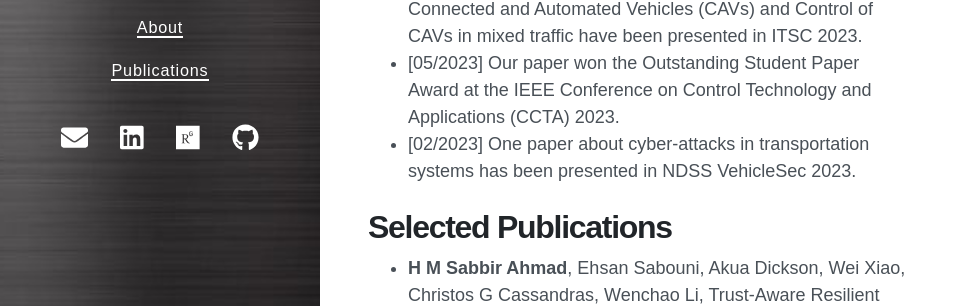
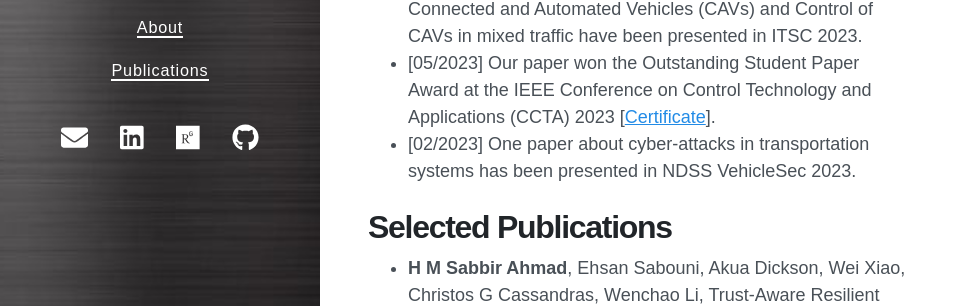
Before and after one commit to SabbirAhmad26/sabbirahmad26.github.io, a Jekyll site: the page built from README.md, in a window 1280 px wide and 900 px high. Shown: the part 488-794 px from the top of the window, without its empty margins (0-975 px from the left). Built offline with Jekyll 4.4.1, drawn with Linux system fonts in a browser that asks for light colours; nearby versions of some CDN libraries; our own code applies the rules of GitHub Pages for plain Markdown files.

Commit message:
Update home.html

```diff
--- a/_layouts/home.html
+++ b/_layouts/home.html
@@ -28,7 +28,7 @@
           <ul>
             <li> [01/2024] One paper about secure control of Connected and Autonomous Vehicles against cyber-attacks has been accepted in NDSS VehicleSec 2024.  </li>
             <li> [07/2023] Two papers focused on the cybersecurity of Connected and Automated Vehicles (CAVs) and Control of CAVs in mixed traffic have been presented in ITSC 2023.  </li>
-            <li> [05/2023] Our paper won the Outstanding Student Paper Award at the IEEE Conference on Control Technology and Applications (CCTA) 2023.  </li>
+            <li> [05/2023] Our paper won the Outstanding Student Paper Award at the IEEE Conference on Control Technology and Applications (CCTA) 2023 [<a href="https://github.com/SabbirAhmad26/sabbirahmad26.github.io/blob/main/assets/Photos/CCTA_23.jpg" target="_blank">Certificate</a>].  </li>
             <li> [02/2023] One paper about cyber-attacks in transportation systems has been presented in NDSS VehicleSec 2023.  </li>
           </ul>
         </div>
```
